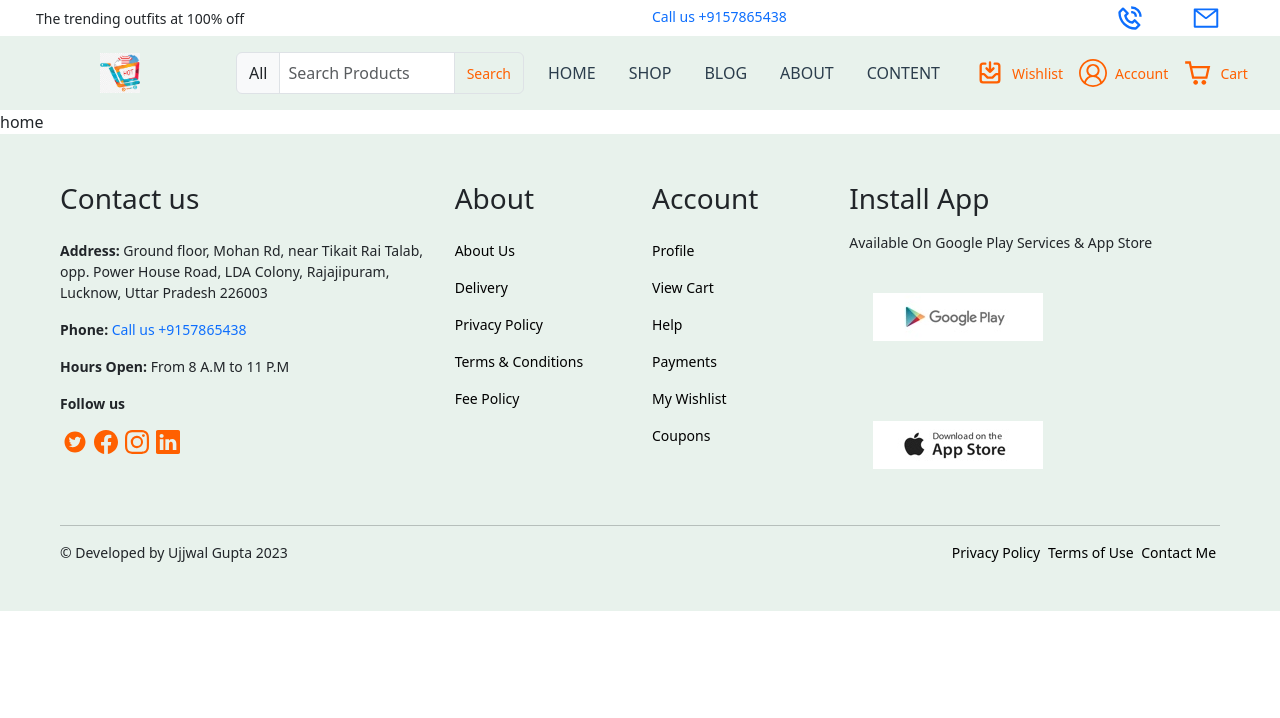
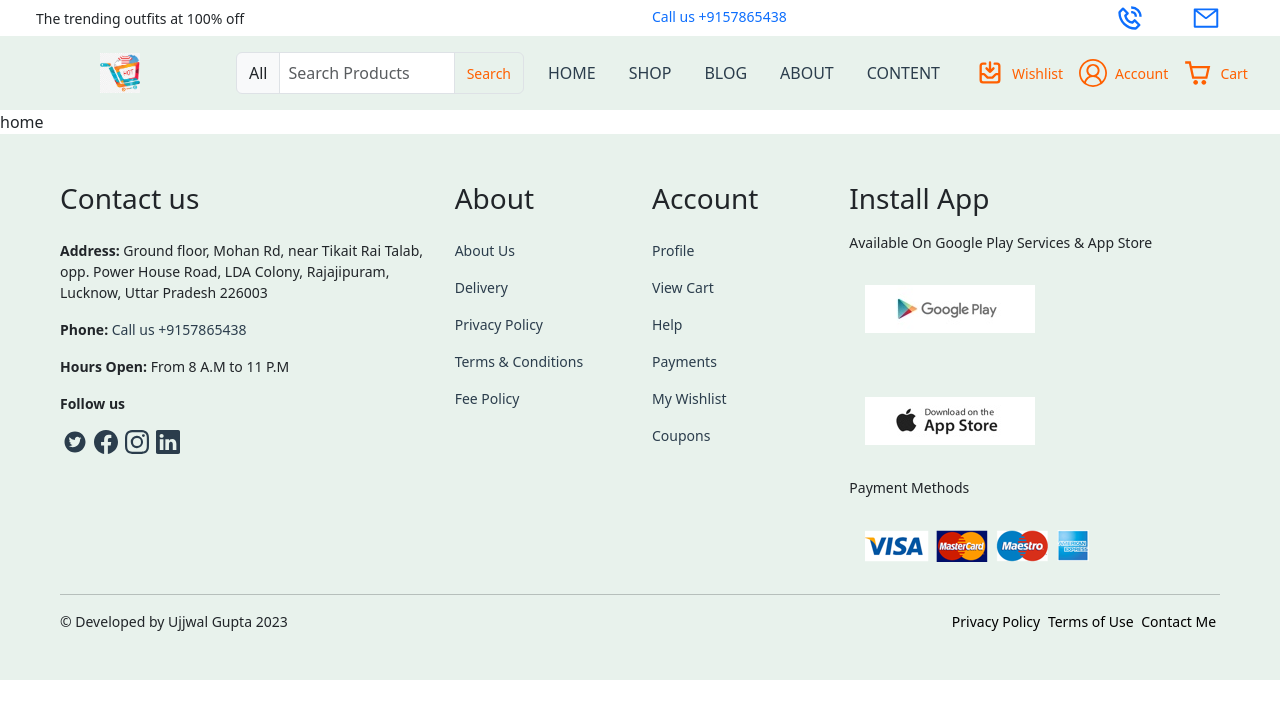
Before and after one commit to ujjwal7007/E-comerce-app, a React (Vite) app: page / in a window 1280 px wide. Shown: the top 718 px of the page. Built offline with nearby package versions, Linux system fonts and the light colour scheme.

Commit message:
edit footer

```diff
--- a/src/App.css
+++ b/src/App.css
@@ -75,7 +75,11 @@ footer {
 }
 
 .pay img:hover{
-  transform: translate(-10px);
+  transform: translateY(-8px);
+}
+
+.footer-details a{
+  color: var(--primary1);
 }
 
 /* footer ends */
--- a/src/components/footer.jsx
+++ b/src/components/footer.jsx
@@ -4,6 +4,8 @@ import {AiFillTwitterCircle} from "react-icons/ai"
 import {BsFacebook, BsInstagram, BsLinkedin} from "react-icons/bs"
 import google from "../assets/images/pay/play.jpg"
 import  app from "../assets/images/pay/app.jpg"
+import pay from "../assets/images/pay/pay.png"
+
 const footer = () => {
   return (
     <>
@@ -28,19 +30,19 @@ const footer = () => {
           <div className="col-2">
             <h3 className="mb-4">About</h3>
             <div className="footer-details d-flex flex-column">
-              <Link className='mb-3 text-black'>
+              <Link className='mb-3'>
                 About Us
               </Link>
-              <Link className='mb-3 text-black'>
+              <Link className='mb-3'>
                 Delivery
               </Link>
-              <Link className='mb-3 text-black'>
+              <Link className='mb-3'>
                 Privacy Policy
               </Link>
-              <Link className='mb-3 text-black'>
+              <Link className='mb-3'>
                 Terms & Conditions
               </Link>
-              <Link className='mb-3 text-black'>
+              <Link className='mb-3'>
                 Fee Policy
               </Link>
             </div>
@@ -48,22 +50,22 @@ const footer = () => {
           <div className="col-2">
             <h3 className="mb-4">Account</h3>
             <div className="footer-details d-flex flex-column">
-              <Link className='mb-3 text-black'>
+              <Link className='mb-3'>
                 Profile
               </Link>
-              <Link className='mb-3 text-black'>
+              <Link className='mb-3'>
                 View Cart
               </Link>
-              <Link className='mb-3 text-black'>
+              <Link className='mb-3'>
                 Help
               </Link>
-              <Link className='mb-3 text-black'>
+              <Link className='mb-3'>
                 Payments
               </Link>
-              <Link className='mb-3 text-black'>
+              <Link className='mb-3'>
                 My Wishlist
               </Link>
-              <Link className='mb-3 text-black'>
+              <Link className='mb-3'>
                 Coupons
               </Link>
             </div>
@@ -74,12 +76,16 @@ const footer = () => {
               <p>Available On Google Play Services & App Store</p>
               <div className='pay'>
                 <Link>
-                  <img src={google} alt='' className='img-fluid p-4 my-3'/>
+                  <img src={google} alt='' className='img-fluid p-3 my-3'/>
                 </Link>
                 <Link>
-                  <img src={app} alt='' className='img-fluid p-4 my-3'/>
+                  <img src={app} alt='' className='img-fluid p-3 my-3'/>
                 </Link>
               </div>
+              <p className='mb-3'>Payment Methods</p>
+              <Link className='pay'>
+                <img src={pay} alt='' className='img-fluid p-3'/>
+              </Link>
             </div>
           </div>
         </div>
```
